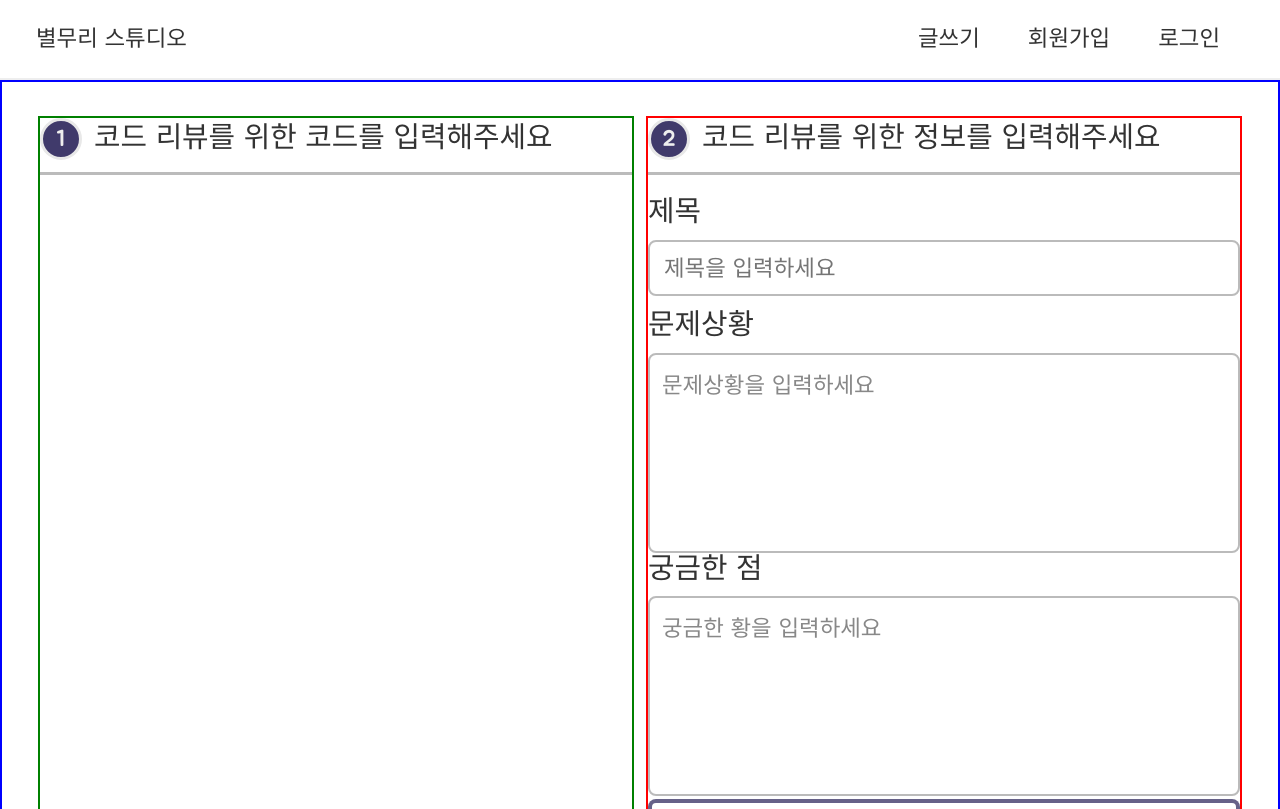
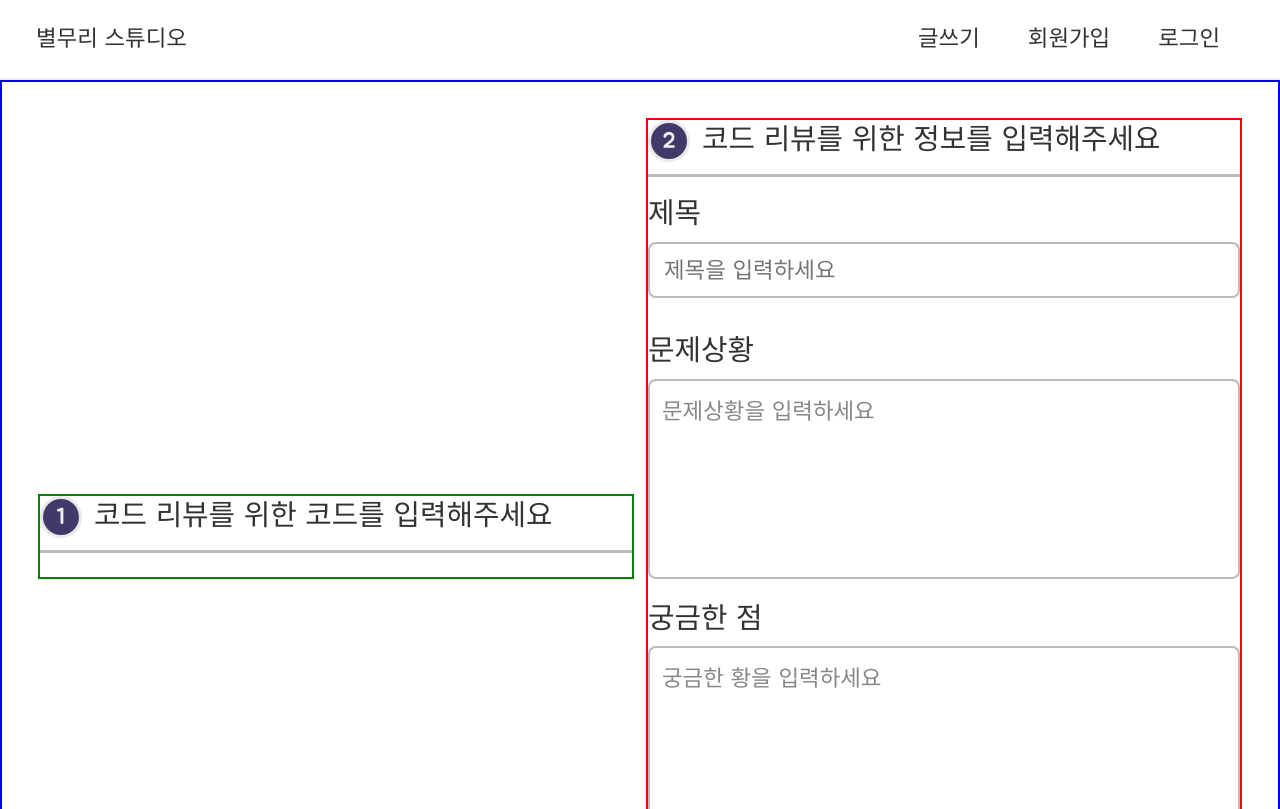
Before and after one commit to helloworld442/coding-review-testcode-version, a React (Create React App) app: page /write in a window 1280 px wide. Shown: the top 809 px of the page. Built offline with nearby package versions, Linux system fonts and the light colour scheme.

Commit message:
fix : fix code review form style #4

```diff
--- a/src/components/review/review-form/ReviewForm.scss
+++ b/src/components/review/review-form/ReviewForm.scss
@@ -1,6 +1,6 @@
 .review-form {
   width: 100%;
-  height: 800px;
+  min-height: 800px;
   padding: 36px;
   box-sizing: border-box;
   background: #fff;
--- a/src/components/ui/input/Input.scss
+++ b/src/components/ui/input/Input.scss
@@ -1,6 +1,7 @@
 .input {
   position: relative;
   width: 100%;
+  margin-bottom: 24px;
 }
 
 .input-label {
--- a/src/components/ui/textarea/TextArea.scss
+++ b/src/components/ui/textarea/TextArea.scss
@@ -1,6 +1,7 @@
 .textarea {
   position: relative;
   width: 100%;
+  margin-bottom: 24px;
 }
 
 .textarea-label {
```
